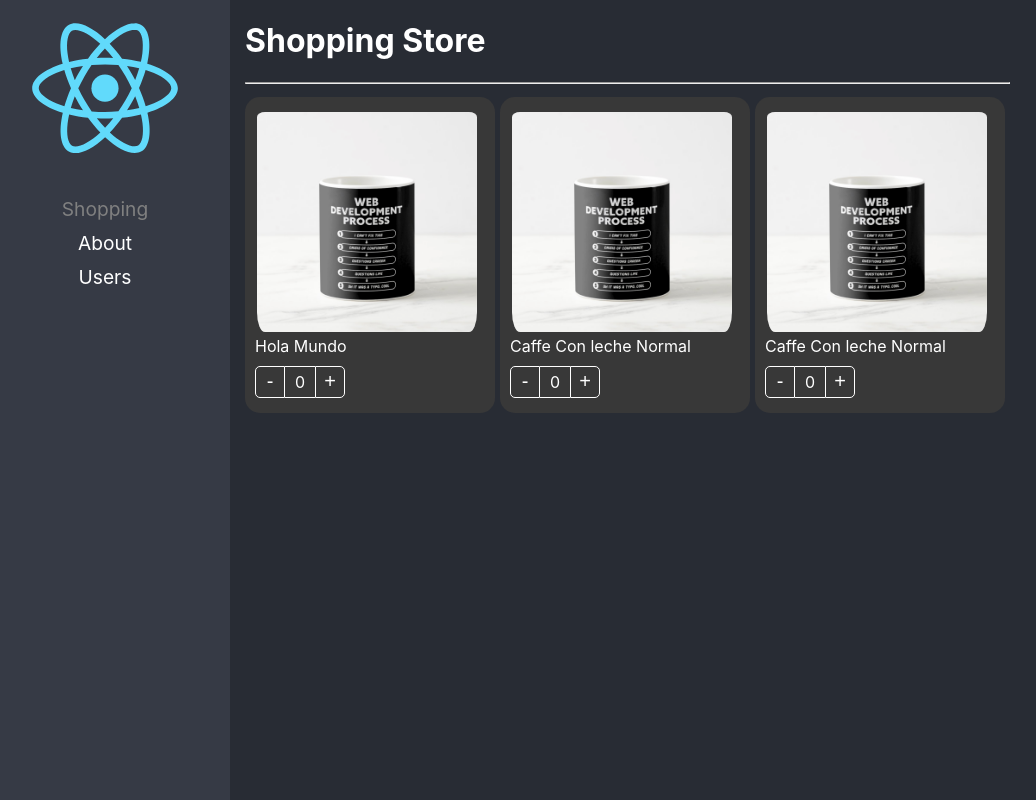
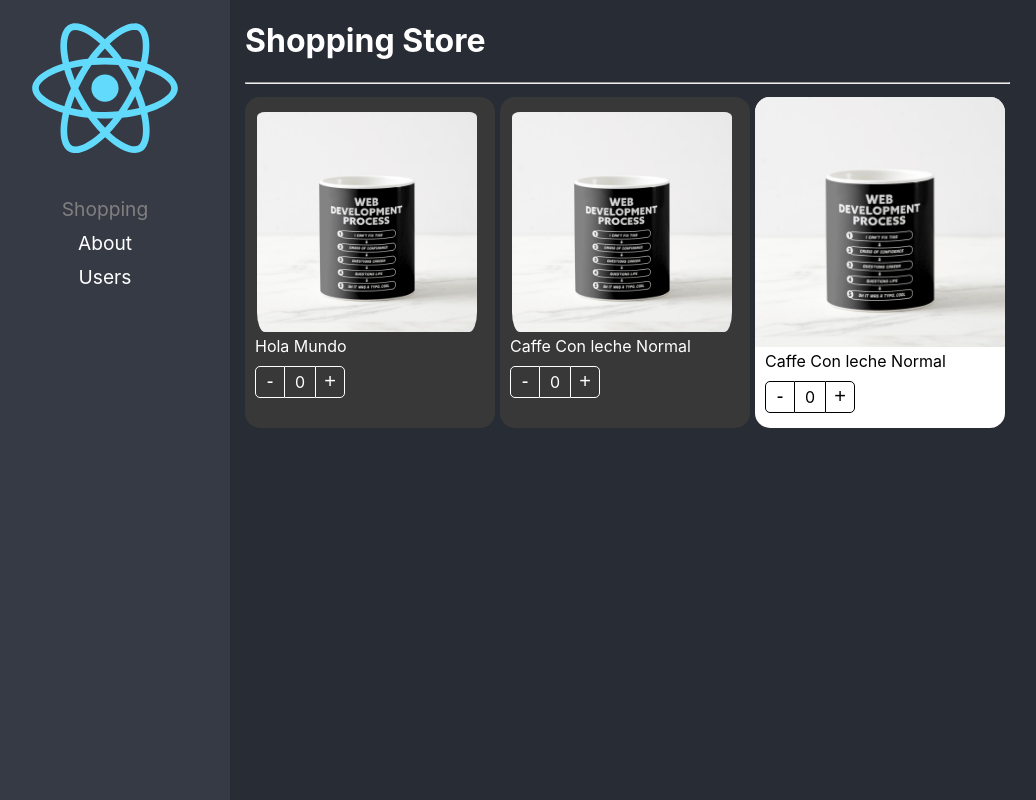
Before and after one commit to Yeison2020/react-adv-component-compound, a React (Create React App) app: page / in a window 1280 px wide. Shown: the whole page, without its empty margins (20-1056 px from the left). Built offline with nearby package versions, Linux system fonts and the light colour scheme.

Commit message:
Removed ClassNames

```diff
--- a/src/02-component-patterns/pages/ShoppingPage.tsx
+++ b/src/02-component-patterns/pages/ShoppingPage.tsx
@@ -45,14 +45,10 @@ export const ShoppingPage = () => {
         </ProductCard>
 
         {/* Applying CSS Properties */}
-        <ProductCard product={product} className="bg-dark">
-          <ProductImage className="custom-img" />
-          <ProductTitle
-            className="text-white"
-            title="Caffe Con leche Normal"
-            activeClass="active"
-          />
-          <ProductButtons className="custom-buttons" />
+        <ProductCard product={product}>
+          <ProductImage />
+          <ProductTitle title="Caffe Con leche Normal" />
+          <ProductButtons />
         </ProductCard>
       </div>
     </div>
```
